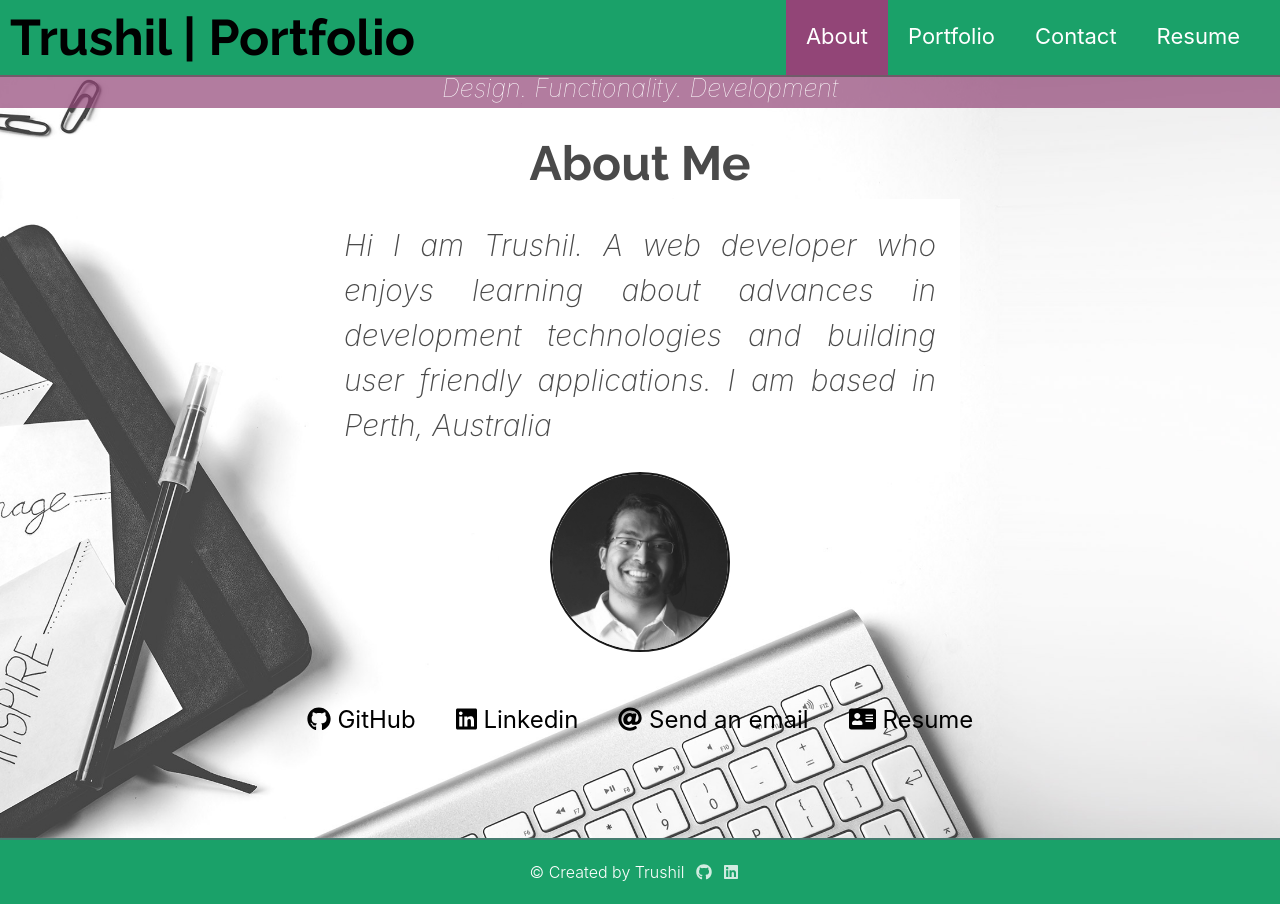
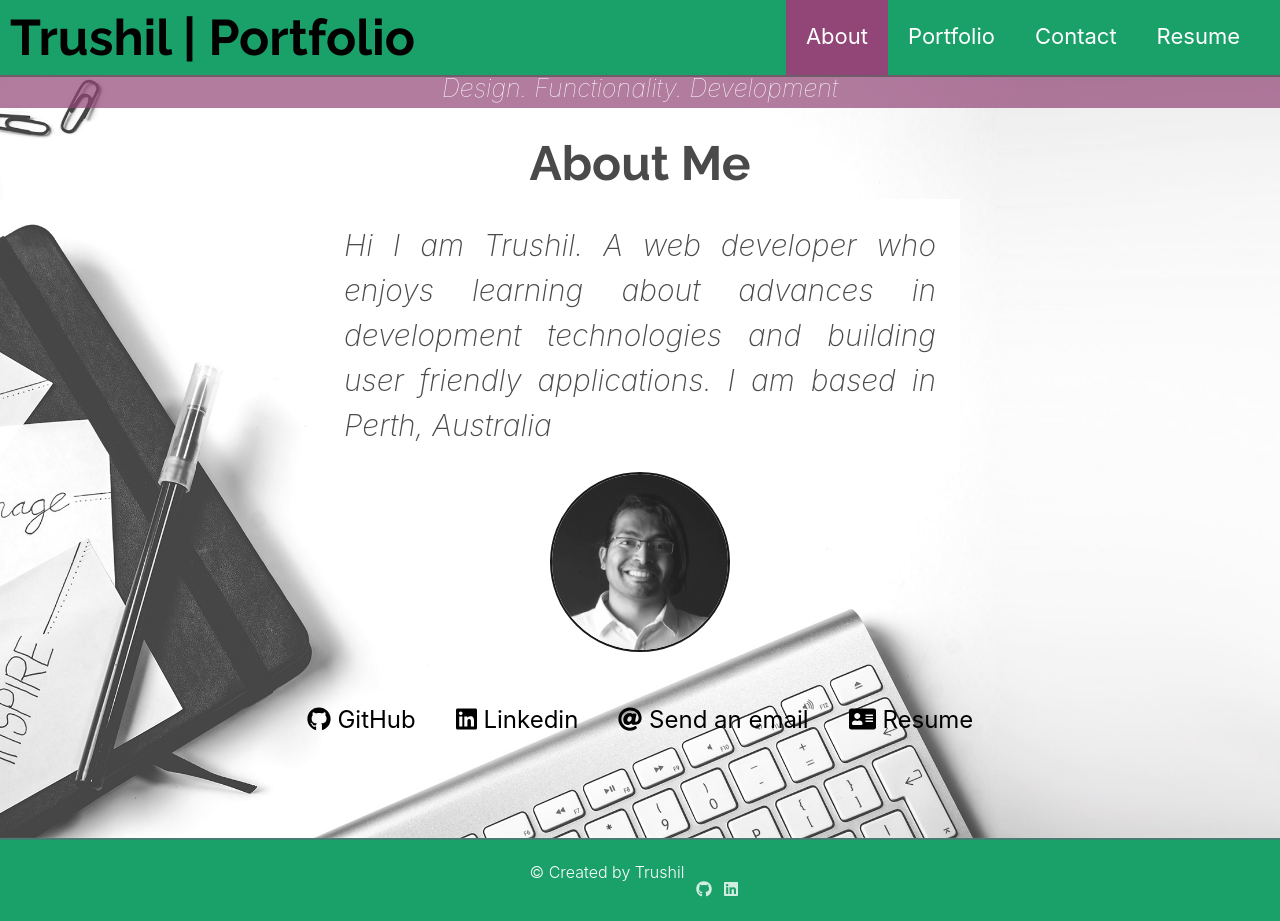
Before and after one commit to TrushilBudhia/Portfolio-React, a React (Create React App) app: page / in a window 1280 px wide. Built offline with nearby package versions, Linux system fonts and the light colour scheme.

Commit message:
Updated About.js, Resume.js and several stylesheet files

```diff
--- a/src/components/pages/About.js
+++ b/src/components/pages/About.js
@@ -5,6 +5,7 @@ import { faAt, faAddressCard } from '@fortawesome/free-solid-svg-icons'
 import { faGithub, faLinkedin } from '@fortawesome/free-brands-svg-icons'
 import '../../styles/About.css'
 import Photo from '../../assets/images/Photo.jpg'
+import ResumeDocument from '../../assets/documents/Trushil-Budhia-Resume.pdf'
 
 // A function to display the About section of the webpage - a paragraph about myself, a photo and links to my github, linkedin profiles
 export default function About() {
@@ -30,7 +31,7 @@ export default function About() {
                     <FontAwesomeIcon icon={faAt} />
                     {` Send an email`}
                 </a>
-                <a href="./assets/documents/Trushil-Budhia-Resume.pdf" target="_blank" rel="noreferrer" className="btn contact-details">
+                <a href={ResumeDocument} target="_blank" rel="noreferrer" className="btn contact-details">
                     <FontAwesomeIcon icon={faAddressCard} />
                     {` Resume`}
                 </a>
--- a/src/components/pages/Resume.js
+++ b/src/components/pages/Resume.js
@@ -2,7 +2,7 @@ import React from 'react';
 import { FontAwesomeIcon } from '@fortawesome/react-fontawesome'
 import { faAddressCard } from '@fortawesome/free-solid-svg-icons'
 import { SiReact, SiRedux, SiJavascript, SiJquery, SiWebpack, SiBootstrap, SiTailwindcss, SiBulma, SiCss3, SiHtml5, SiPhp, SiNodeDotJs, SiMysql, SiMongodb, SiGraphql } from "react-icons/si";
-
+import ResumeDocument from '../../assets/documents/Trushil-Budhia-Resume.pdf'
 import '../../styles/Resume.css';
 
 export default function Resume() {
@@ -10,7 +10,7 @@ export default function Resume() {
         <section id="resume">
             <h2>Resume</h2>
             <article id="document-info">
-                <a href="../../assets/documents/Trushil-Budhia-Resume.pdf" target="_blank" rel="noreferrer" className="document-link">
+                <a href={ResumeDocument} target="_blank" rel="noreferrer" className="document-link">
                     <FontAwesomeIcon icon={faAddressCard} />
                     {` Download my resume`}
                 </a>
--- a/src/styles/Footer.css
+++ b/src/styles/Footer.css
@@ -18,5 +18,6 @@ footer p a:hover {
 }
 
 .footer-link {
+    margin-top: 1.1rem;
     opacity: 0.8;
 }
--- a/src/styles/Project.css
+++ b/src/styles/Project.css
@@ -44,7 +44,7 @@ main > .projects-container {
 }
 
 .project-image:hover {
-    opacity: 90%;
+    opacity: 0.9;
 }
 
 .project-work-paragraph {
--- a/src/styles/style.css
+++ /dev/null
@@ -1,79 +0,0 @@
-/* Setting up CSS variables in the root */
-:root {
-  --main-black: #000;
-  --main-green: #1aa169;
-  --main-green-gray: #457d70;
-  --main-light-plum: #924577;
-  --main-white: #ffffff;
-}
-
-/* Base reset */
-* {
-  margin: 0;
-  padding: 0;
-}
-
-/* Box-sizing */
-*,
-*::before,
-*::after {
-  box-sizing: inherit;
-}
-
-/* Element styling */
-html {
-  box-sizing: border-box;
-  scroll-behavior: smooth;
-}
-
-body {
-  color: var(--main-black);
-  font-family: 'Poppins', sans-serif;
-  font-size: 1.125rem;
-  font-weight: 400;
-  line-height: 1.4;
-}
-
-h1 {
-  font-size: 3.125rem;
-}
-
-h2 {
-  font-size: 2.625rem;
-}
-
-h1, h2 {
-  font-family: 'Raleway', sans-serif;
-  font-weight: 700;
-}
-
-ul {
-  list-style: none;
-}
-
-a {
-  text-decoration: none;
-}
-
-p {
-  display: block;
-  margin-block-start: 1em;
-  margin-block-end: 1em;
-  margin-inline-start: 0px;
-  margin-inline-end: 0px;
-}
-
-img {
-  display: block;
-}
-
-/* MEDIA QUERIES */
-/****************************************************/
-/* For large PHONES, TABLETS and larger devices - min-width 425px */
-/****************************************************/
-@media only screen and (min-width: 425px) {
-  /* Element styling */
-  h2 {
-      font-size: 3rem;
-  }
-}
```
Also changed, not shown: 1 other file (tests, documents, lock files or other folders).
